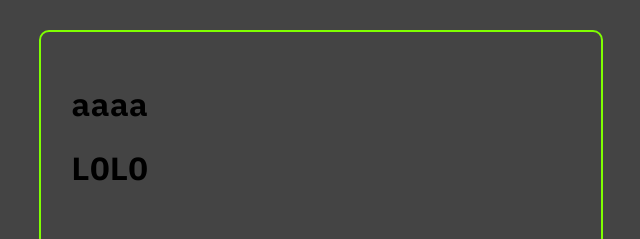
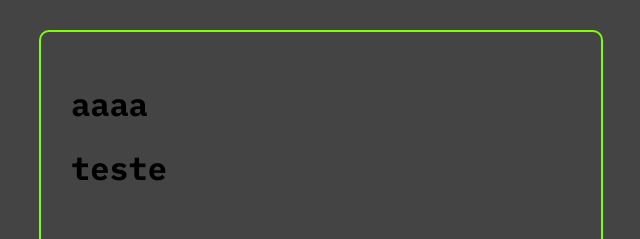
Before and after one commit to http-AbnerSantin/projeto, a React (Create React App) app: page / in a window 1280 px wide. Shown: the top 239 px of the page, without its empty margins (319-959 px from the left). Built offline with nearby package versions, Linux system fonts and the light colour scheme.

Commit message:
Adicionando nova página

```diff
--- a/src/components/Tasks.js
+++ b/src/components/Tasks.js
@@ -1,12 +1,18 @@
 import React from "react";
 
 
-const Taks = (props) => {
-    console.log(props)
-    return <h1>LOLO</h1>
+const Tasks = ({Task}) => {
+
+    return (
+        <>
+            <h1>teste</h1>
 
 
 
+
+
+        </>
+    )
 }
 
-export default Taks
+export default Tasks;
```
Also changed, not shown: src/components/Task.js (added, +10 -0 lines).
